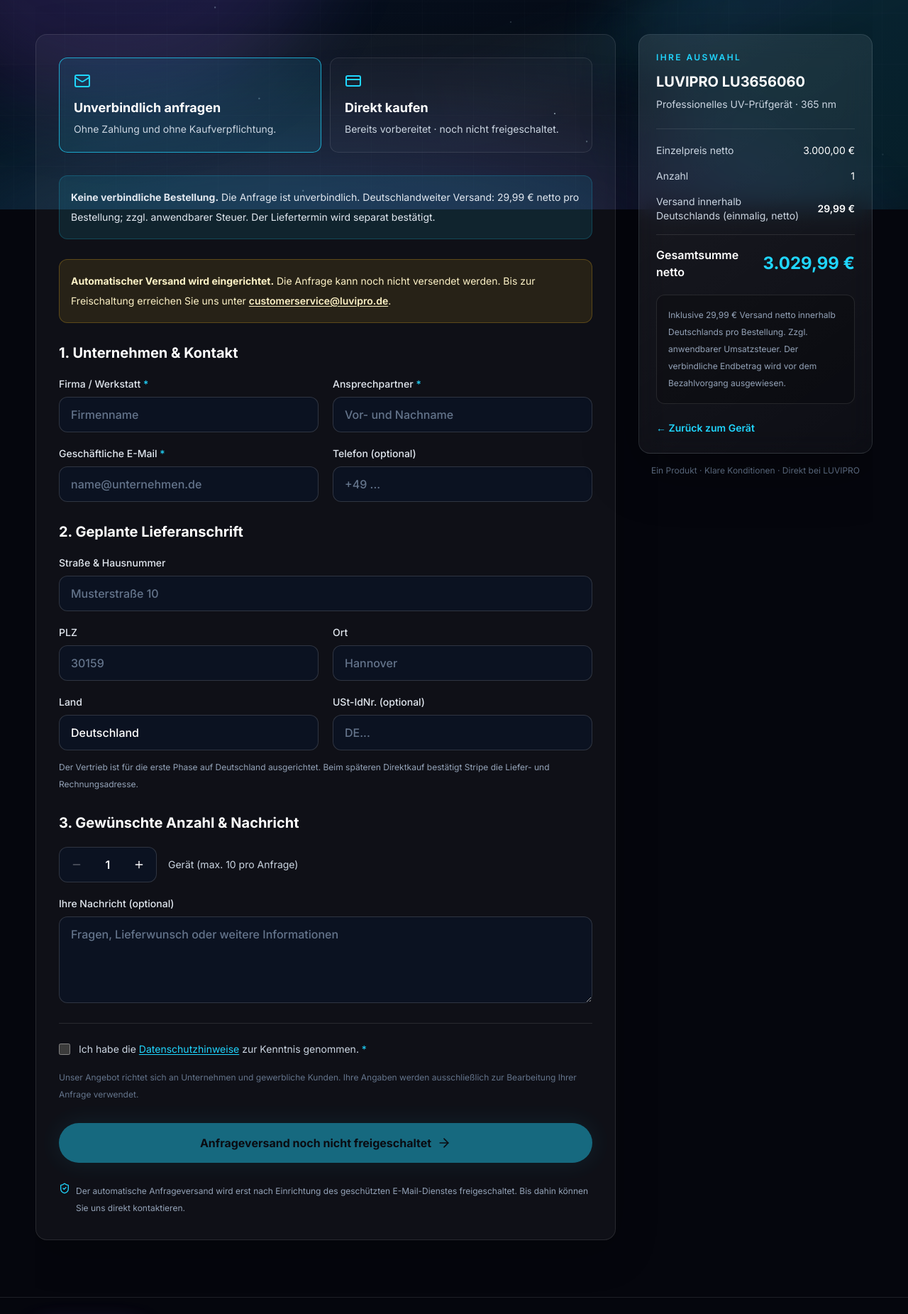
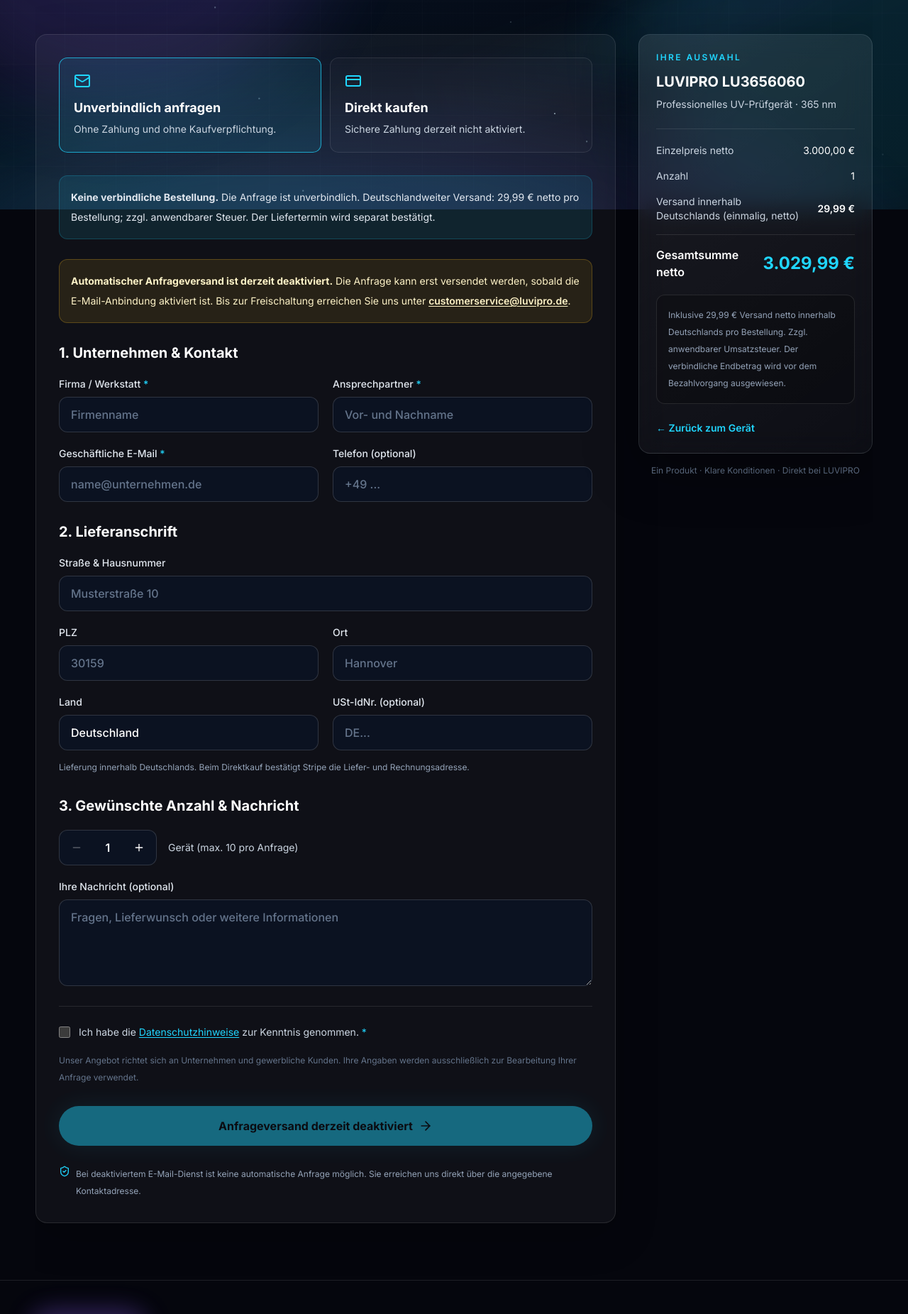
Before and after one commit to Diaa6969/luvipro-website, a Next.js app: page /order in a window 1280 px wide. Shown: the part 505-2356 px from the top of the page at 71% size. Built offline with nearby package versions, Linux system fonts and the light colour scheme.

Commit message:
Remove launch-placeholder language while clearly indicating inactive payment and email services

```diff
--- a/src/components/shop/order-form.tsx
+++ b/src/components/shop/order-form.tsx
@@ -73,7 +73,7 @@ export function OrderForm({ initialMode, paymentsReady, preorderReady }: Props)
 
       if (mode === "buy") {
         if (!result.url || !result.url.startsWith("https://checkout.stripe.com/")) {
-          throw new Error("Die sichere Bezahlseite ist nicht verfügbar. Bitte versuchen Sie es später.");
+          throw new Error("Die sichere Bezahlseite ist derzeit nicht verfügbar. Bitte kontaktieren Sie uns.");
         }
         window.location.assign(result.url);
         return;
@@ -104,13 +104,13 @@ export function OrderForm({ initialMode, paymentsReady, preorderReady }: Props)
             className={`rounded-xl border p-5 text-left transition focus-visible:outline focus-visible:outline-2 focus-visible:outline-pulse ${mode === "buy" ? "border-pulse/70 bg-pulse/10" : "border-white/10 bg-white/[0.025] hover:border-pulse/30"}`}>
             <CreditCard className="h-6 w-6 text-pulse" />
             <span className="mt-3 block text-lg font-bold text-white">Direkt kaufen</span>
-            <span className="mt-1 block text-sm leading-6 text-slate-300">{paymentsReady ? "Sichere Zahlung über Stripe." : "Bereits vorbereitet · noch nicht freigeschaltet."}</span>
+            <span className="mt-1 block text-sm leading-6 text-slate-300">{paymentsReady ? "Sichere Zahlung über Stripe." : "Sichere Zahlung derzeit nicht aktiviert."}</span>
           </button>
         </div>
 
         {mode === "buy" && !paymentsReady && (
           <div className="mb-7 rounded-xl border border-amber-400/25 bg-amber-400/10 p-4 text-sm leading-7 text-amber-100" role="status">
-            <strong>Direktkauf in Vorbereitung.</strong> Die Zahlungsfunktion ist derzeit bewusst deaktiviert. Es wird keine Zahlung ausgelöst und keine Bestellung angenommen. Für eine unverbindliche Anfrage wechseln Sie zum ersten Reiter.
+            <strong>Direktzahlung aktuell deaktiviert.</strong> Die Zahlungsfunktion kann nur mit aktivierter Stripe-Kasse genutzt werden. Es wird keine Zahlung ausgelöst und keine Bestellung angenommen. Für eine unverbindliche Anfrage wechseln Sie zum ersten Reiter.
           </div>
         )}
 
@@ -122,7 +122,7 @@ export function OrderForm({ initialMode, paymentsReady, preorderReady }: Props)
 
         {mode === "preorder" && !preorderReady && (
           <div role="status" className="mb-7 rounded-xl border border-amber-400/25 bg-amber-400/10 p-4 text-sm leading-7 text-amber-100">
-            <strong>Automatischer Versand wird eingerichtet.</strong> Die Anfrage kann noch nicht versendet werden.
+            <strong>Automatischer Anfrageversand ist derzeit deaktiviert.</strong> Die Anfrage kann erst versendet werden, sobald die E-Mail-Anbindung aktiviert ist.
             Bis zur Freischaltung erreichen Sie uns unter{" "}
             <a className="font-semibold underline underline-offset-2" href="mailto:customerservice@luvipro.de">customerservice@luvipro.de</a>.
           </div>
@@ -141,7 +141,7 @@ export function OrderForm({ initialMode, paymentsReady, preorderReady }: Props)
           </section>
 
           <section>
-            <h2 className="mb-5 text-xl font-bold text-white">2. Geplante Lieferanschrift</h2>
+            <h2 className="mb-5 text-xl font-bold text-white">2. Lieferanschrift</h2>
             <div className="grid gap-5 sm:grid-cols-2">
               <label className={`${labelClass} sm:col-span-2`}>Straße & Hausnummer<input className={controlClass} name="street" autoComplete="street-address" maxLength={180} placeholder="Musterstraße 10" /></label>
               <label className={labelClass}>PLZ<input className={controlClass} name="postalCode" autoComplete="postal-code" maxLength={12} placeholder="30159" /></label>
@@ -149,7 +149,7 @@ export function OrderForm({ initialMode, paymentsReady, preorderReady }: Props)
               <label className={labelClass}>Land<input className={controlClass} value="Deutschland" readOnly aria-readonly="true" /></label>
               <label className={labelClass}>USt-IdNr. (optional)<input className={controlClass} name="vatId" maxLength={40} placeholder="DE..." /></label>
             </div>
-            <p className="mt-3 text-xs leading-6 text-slate-400">Der Vertrieb ist für die erste Phase auf Deutschland ausgerichtet. Beim späteren Direktkauf bestätigt Stripe die Liefer- und Rechnungsadresse.</p>
+            <p className="mt-3 text-xs leading-6 text-slate-400">Lieferung innerhalb Deutschlands. Beim Direktkauf bestätigt Stripe die Liefer- und Rechnungsadresse.</p>
           </section>
 
           <section>
@@ -196,7 +196,7 @@ export function OrderForm({ initialMode, paymentsReady, preorderReady }: Props)
           <button type="submit" disabled={pending || (mode === "buy" && !paymentsReady) || (mode === "preorder" && !preorderReady)}
             className="inline-flex min-h-13 w-full items-center justify-center gap-2 rounded-full bg-pulse px-6 py-4 text-base font-bold text-obsidian shadow-glow transition hover:bg-frost focus-visible:outline focus-visible:outline-2 focus-visible:outline-offset-2 focus-visible:outline-pulse disabled:cursor-not-allowed disabled:opacity-45">
             {pending ? "Bitte warten ..." : mode === "preorder"
-              ? (preorderReady ? "Unverbindliche Anfrage automatisch senden" : "Anfrageversand noch nicht freigeschaltet")
+              ? (preorderReady ? "Unverbindliche Anfrage automatisch senden" : "Anfrageversand derzeit deaktiviert")
               : (paymentsReady ? "Weiter zur sicheren Zahlung" : "Direktkauf noch nicht verfügbar")}
             {!pending && mode === "preorder" && <ArrowRight className="h-5 w-5" />}
           </button>
@@ -205,7 +205,7 @@ export function OrderForm({ initialMode, paymentsReady, preorderReady }: Props)
             <ShieldCheck className="h-4 w-4 shrink-0 text-pulse" />
             {mode === "preorder" ? (preorderReady
               ? "Nach erfolgreicher Annahme durch den E-Mail-Dienst erscheint Ihre Referenznummer; es erfolgt keine Buchung oder Abbuchung."
-              : "Der automatische Anfrageversand wird erst nach Einrichtung des geschützten E-Mail-Dienstes freigeschaltet. Bis dahin können Sie uns direkt kontaktieren.")
+              : "Bei deaktiviertem E-Mail-Dienst ist keine automatische Anfrage möglich. Sie erreichen uns direkt über die angegebene Kontaktadresse.")
               : "Nach Freischaltung erfolgt die Zahlung über eine sichere Stripe-Checkout-Seite. Zahlungsdaten werden nicht in dieser Website gespeichert."}
           </p>
         </form>
```
